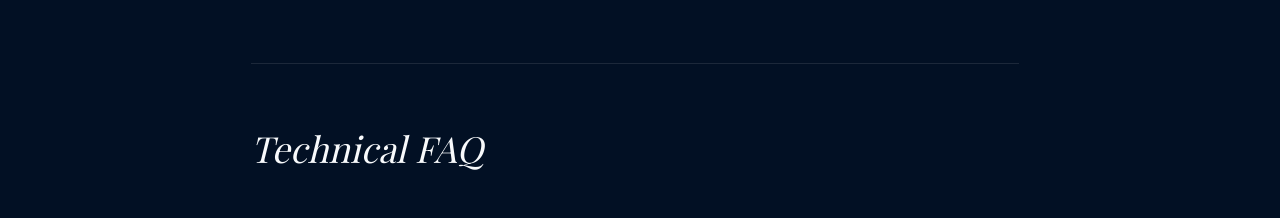
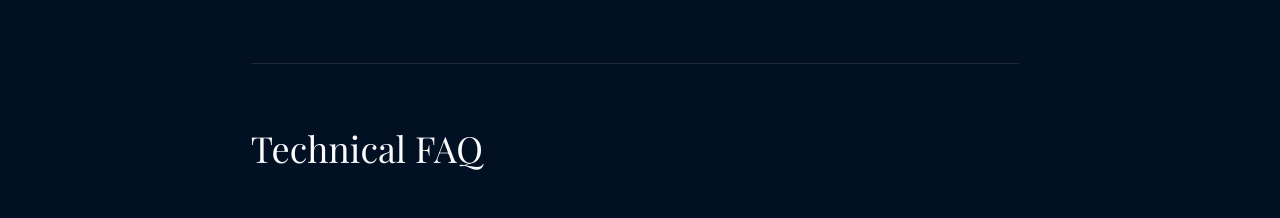
Before and after one commit to balarajakumara3-droid/Gemini--dev--web, a React (Vite) app: page / in a window 1280 px wide. Shown: the part 6020-6238 px from the top of the page. Built offline with nearby package versions, Linux system fonts and the light colour scheme; a web font is replaced by a local one.

Commit message:
Update WhyChooseUs.tsx

```diff
--- a/components/WhyChooseUs.tsx
+++ b/components/WhyChooseUs.tsx
@@ -37,7 +37,7 @@ export const WhyChooseUs: React.FC = () => {
 
                         {/* FAQ Section */}
                         <div className="max-w-3xl border-t border-white/10 pt-16">
-                            <h3 className="text-2xl md:text-4xl font-serif text-primary mb-8 italic">Technical FAQ</h3>
+                            <h3 className="text-2xl md:text-4xl font-serif text-primary mb-8">Technical FAQ</h3>
                             <div className="space-y-4">
                                 <AccordionItem
                                     question="What is your typical tech stack?"
```
